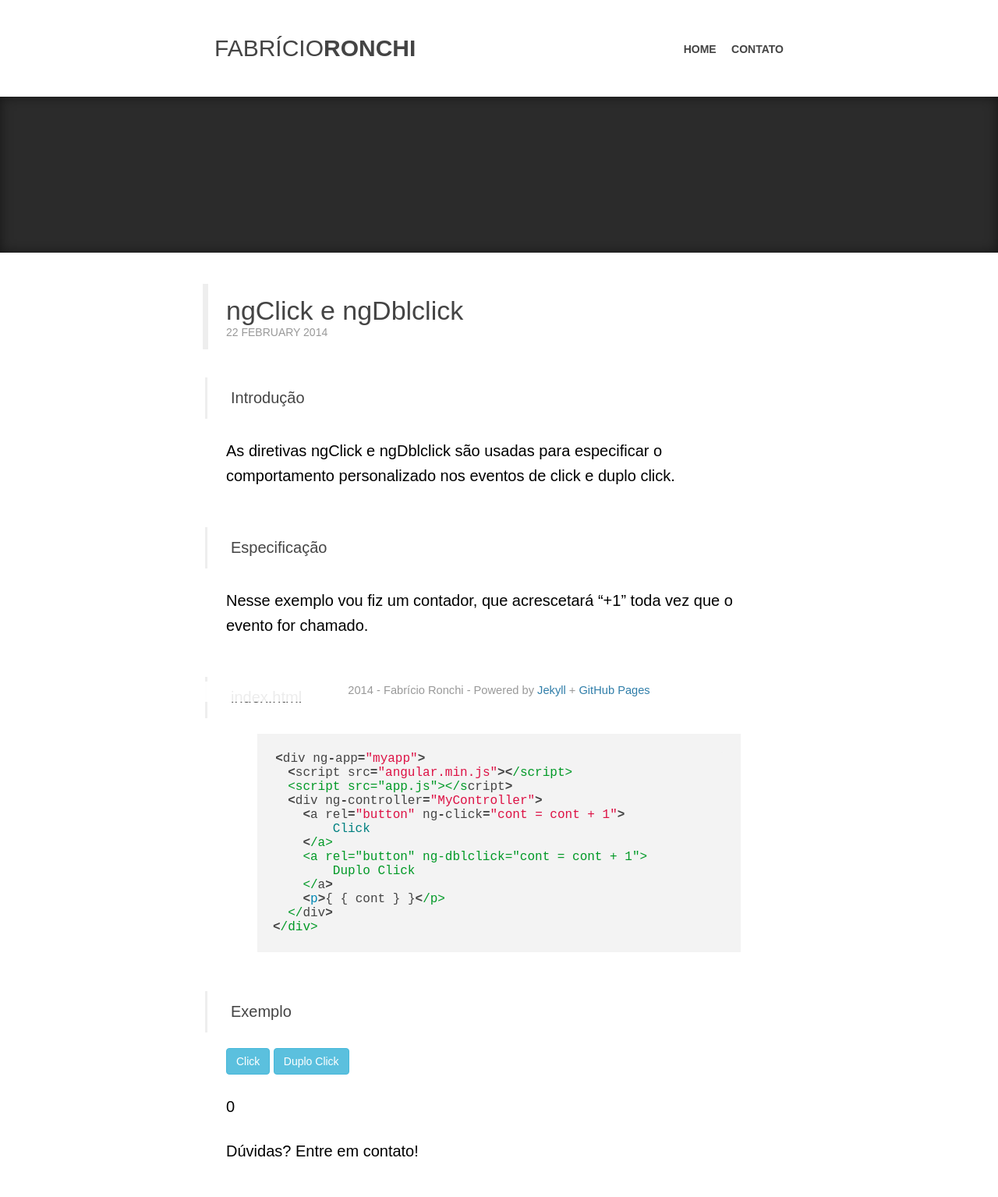
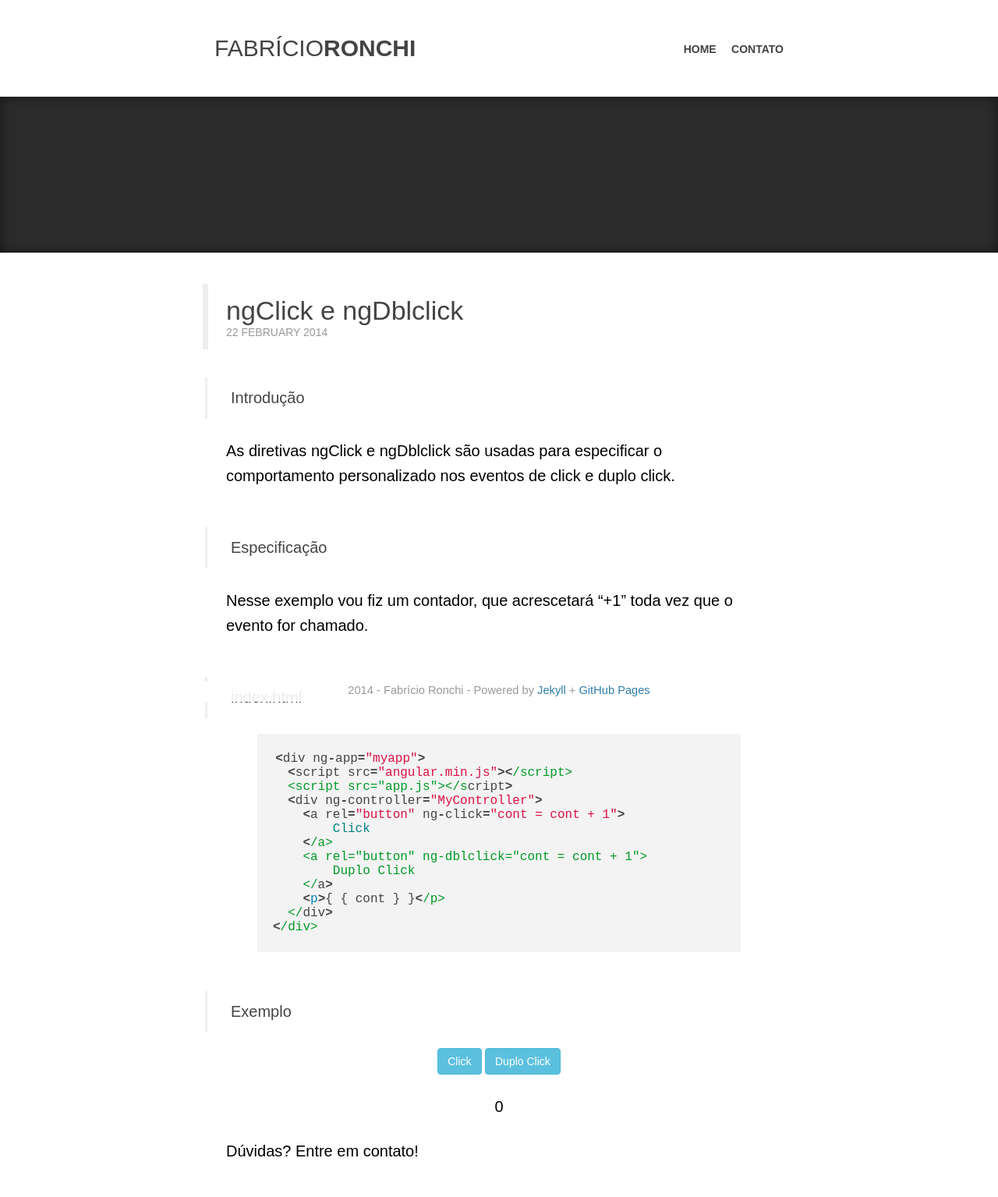
Before and after one commit to fabriciomrkonell/fabriciomrkonell, a Jekyll site: the page built from _posts/2014-02-22-bgclick-e-ngdblclick.markdown, in a window 1280 px wide. Shown: the whole page at 78% size. Built offline with Jekyll 4.4.1, drawn with Linux system fonts in a browser that asks for light colours; some web fonts are replaced; Markdown is read by kramdown in place of the engine named in the settings; comment, search, counter and statistics services are not loaded.

Commit message:
New Post

```diff
--- a/_posts/2014-02-22-bgclick-e-ngdblclick.markdown
+++ b/_posts/2014-02-22-bgclick-e-ngdblclick.markdown
@@ -32,7 +32,7 @@ Nesse exemplo vou fiz um contador, que acrescetará "+1" toda vez que o evento f
 <div ng-app="myapp">
   <script src="/js/angular.min.js"></script>
   <script src="/js/app-click.js"></script>
-  <div ng-controller="MyController" class="text-center">
+  <div ng-controller="MyController" style="text-align: center">
     <a rel="button" class="btn btn-info" ng-click="cont = cont + 1">Click</a>
     <a rel="button" class="btn btn-info" ng-dblclick="cont = cont + 1">Duplo Click</a>
     <p>{(cont)}</p>
```
